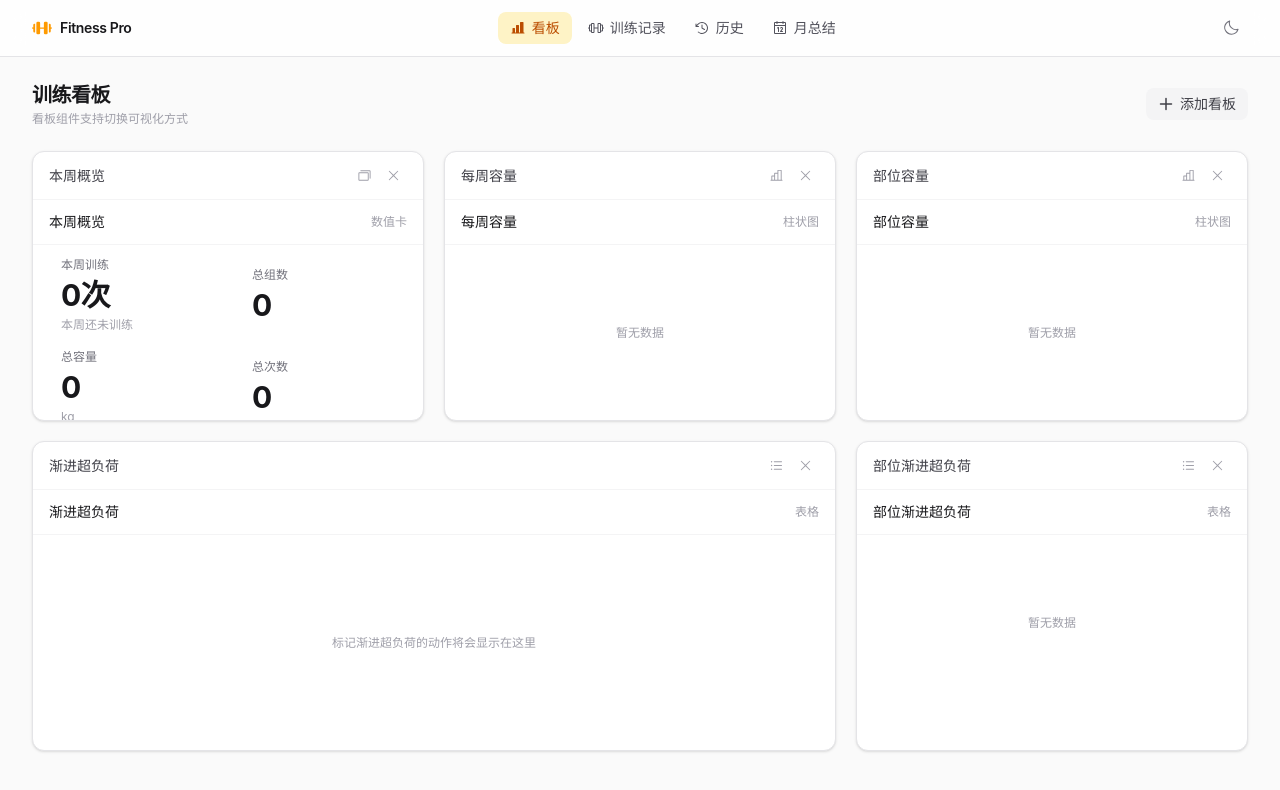
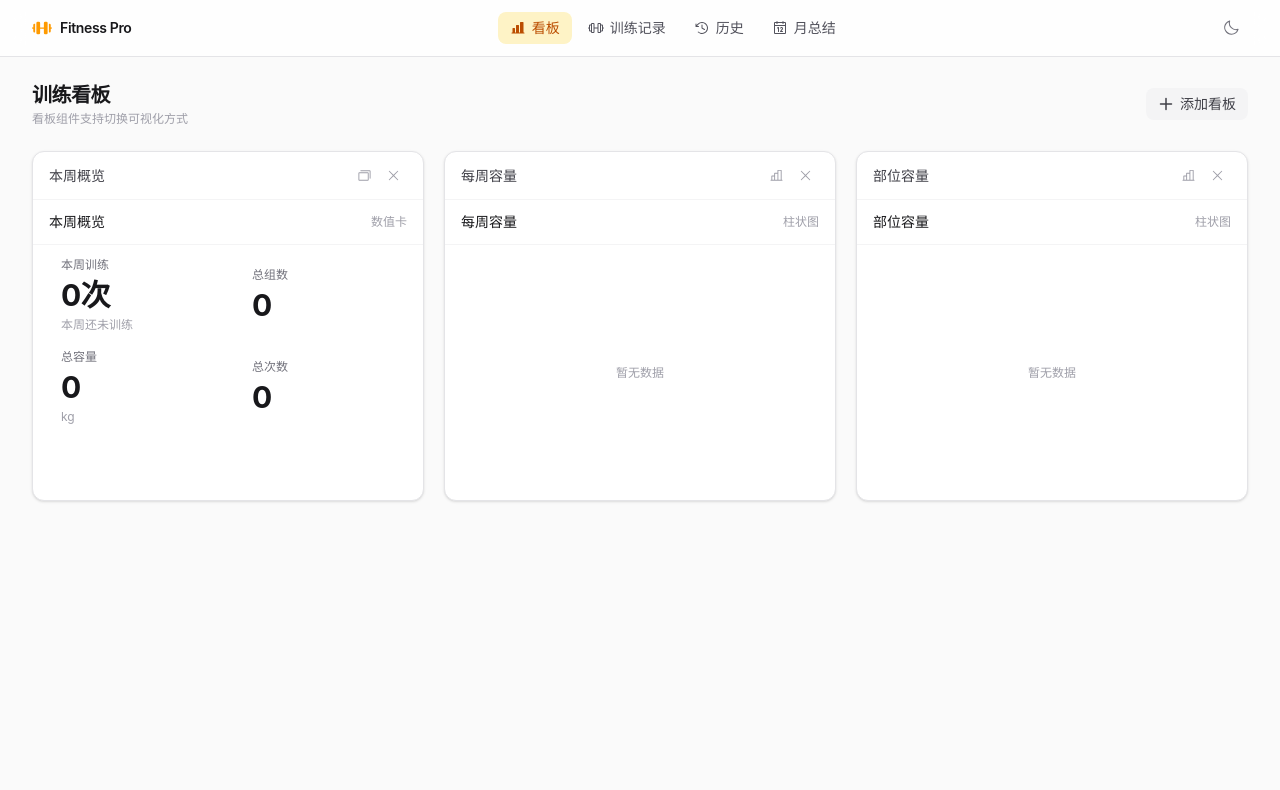
Before and after one commit to hulabala/fitness-tracker, a React (Vite) app: page / in a window 1280 px wide. Shown: the top 790 px of the page. Built offline with nearby package versions, Linux system fonts and the light colour scheme.

Commit message:
Redesign: remove overload widgets, monthly tab first, type selector, compact summary

```diff
--- a/src/components/dashboard/Dashboard.tsx
+++ b/src/components/dashboard/Dashboard.tsx
@@ -8,16 +8,13 @@ const widgetTypeLabels: Record<WidgetType, string> = {
   weeklySummary: '本周概览',
   weeklyVolume: '每周容量',
   muscleVolume: '部位容量',
-  progressiveOverload: '渐进超负荷',
-  muscleProgress: '部位渐进超负荷',
+  monthlyStats: '月度统计',
 };
 
 const widgetSize: Record<string, { cols: number; height: number; label: string }> = {
-  weeklySummary: { cols: 1, height: 150, label: '小' },
-  weeklyVolume: { cols: 1, height: 220, label: '中' },
-  muscleVolume: { cols: 1, height: 220, label: '中' },
-  progressiveOverload: { cols: 2, height: 260, label: '大' },
-  muscleProgress: { cols: 1, height: 220, label: '中' },
+  weeklySummary: { cols: 1, height: 180, label: '小' },
+  weeklyVolume: { cols: 1, height: 300, label: '大' },
+  muscleVolume: { cols: 1, height: 300, label: '大' },
 };
 
 export default function Dashboard() {
@@ -29,8 +26,6 @@ export default function Dashboard() {
     'weeklySummary',
     'weeklyVolume',
     'muscleVolume',
-    'progressiveOverload',
-    'muscleProgress',
   ];
 
   // Guard: if no widgets, show empty state
@@ -64,12 +59,10 @@ export default function Dashboard() {
   const summaryW = dashboardWidgets.find((w) => w.type === 'weeklySummary');
   const volumeW = dashboardWidgets.find((w) => w.type === 'weeklyVolume');
   const muscleW = dashboardWidgets.find((w) => w.type === 'muscleVolume');
-  const progressW = dashboardWidgets.find((w) => w.type === 'progressiveOverload');
-  const muscleProgressW = dashboardWidgets.find((w) => w.type === 'muscleProgress');
 
   // Other widgets (custom / extra)
   const otherWidgets = dashboardWidgets.filter(
-    (w) => !['weeklySummary', 'weeklyVolume', 'muscleVolume', 'progressiveOverload', 'muscleProgress'].includes(w.type)
+    (w) => !['weeklySummary', 'weeklyVolume', 'muscleVolume'].includes(w.type)
   );
 
   return (
@@ -128,13 +121,7 @@ export default function Dashboard() {
           {muscleW && <WidgetCard widget={muscleW} size={widgetSize[muscleW.type]} onRemove={() => removeDashboardWidget(muscleW.id)} onVizChange={(v) => updateWidgetVisualization(muscleW.id, v)} />}
         </div>
 
-        {/* Row 2: progressive overload (large, 2 cols) + muscle progress (medium) */}
-        <div className="grid grid-cols-1 md:grid-cols-3 gap-5">
-          <div className="md:col-span-2">
-            {progressW && <WidgetCard widget={progressW} size={widgetSize[progressW.type]} onRemove={() => removeDashboardWidget(progressW.id)} onVizChange={(v) => updateWidgetVisualization(progressW.id, v)} />}
-          </div>
-          {muscleProgressW && <WidgetCard widget={muscleProgressW} size={widgetSize[muscleProgressW.type]} onRemove={() => removeDashboardWidget(muscleProgressW.id)} onVizChange={(v) => updateWidgetVisualization(muscleProgressW.id, v)} />}
-        </div>
+
 
         {/* Extra widgets */}
         {otherWidgets.length > 0 && (
@@ -162,10 +149,12 @@ function WidgetCard({
   onVizChange: (viz: DashboardWidget['visualization']) => void;
 }) {
   const [showVizMenu, setShowVizMenu] = useState(false);
+  const [showTypeMenu, setShowTypeMenu] = useState(false);
   const workouts = useFitnessStore((s) => s.workouts);
 
   const currentViz = vizOptions.find((v) => v.value === widget.visualization);
   const VizIcon = currentViz?.icon || ChartBar;
+  const onChangeType = useFitnessStore((s) => s.changeWidgetType);
 
   return (
     <div className="bg-white dark:bg-zinc-900 rounded-xl border border-zinc-200 dark:border-zinc-700 overflow-hidden shadow-sm transition-shadow hover:shadow-md">
--- a/src/components/dashboard/WidgetRenderer.tsx
+++ b/src/components/dashboard/WidgetRenderer.tsx
@@ -67,7 +67,7 @@
  // ---- Data Hook ----
  type WidgetData =
   | { type: 'muscleProgress'; items: Awaited<ReturnType<typeof getMuscleProgressData>> }
-   | { type: 'weeklySummary'; totalWorkouts: number; totalSets: number; totalVolume: number; totalReps: number }
+     | { type: 'weeklySummary'; totalWorkouts: number; totalSets: number; totalVolume: number; totalReps: number }
    | { type: 'weeklyVolume'; items: { day: string; volume: number; sets: number }[] }
    | { type: 'muscleVolume'; items: { muscleId: string; muscleName: string; volume: number; sets: number }[] }
    | { type: 'progressiveOverload'; items: { date: string; exerciseName: string; weight: number; reps: number; restTime: number }[] }
--- a/src/store/store.ts
+++ b/src/store/store.ts
@@ -34,6 +34,7 @@ interface FitnessState {
   addDashboardWidget: (type: DashboardWidget['type']) => void;
   removeDashboardWidget: (widgetId: string) => void;
   updateWidgetVisualization: (widgetId: string, visualization: DashboardWidget['visualization']) => void;
+  changeWidgetType: (widgetId: string, newType: DashboardWidget['type']) => void;
   addCustomExercise: (exercise: ExerciseDefinition) => void;
 }
 
@@ -54,8 +55,6 @@ function createDefaultWidgets(): DashboardWidget[] {
     { id: uuidv4(), type: 'weeklySummary', visualization: 'card', title: '本周概览' },
     { id: uuidv4(), type: 'weeklyVolume', visualization: 'bar', title: '每周容量' },
     { id: uuidv4(), type: 'muscleVolume', visualization: 'bar', title: '部位容量' },
-    { id: uuidv4(), type: 'progressiveOverload', visualization: 'table', title: '渐进超负荷' },
-    { id: uuidv4(), type: 'muscleProgress', visualization: 'table', title: '部位渐进超负荷' },
   ];
 }
 export const useFitnessStore = create<FitnessState>()(
@@ -250,6 +249,11 @@ export const useFitnessStore = create<FitnessState>()(
         set({ dashboardWidgets: dashboardWidgets.map((w) => (w.id === widgetId ? { ...w, visualization } : w)) });
       },
 
+      changeWidgetType: (widgetId, newType) => {
+        const { dashboardWidgets } = get();
+        set({ dashboardWidgets: dashboardWidgets.map((w) => (w.id === widgetId ? { ...w, type: newType } : w)) });
+      },
+
       addCustomExercise: (exercise) => {
         const { customExercises } = get();
         set({ customExercises: [...customExercises, exercise] });
```
Also changed, not shown: 5 other files (tests, documents, lock files or other folders).
